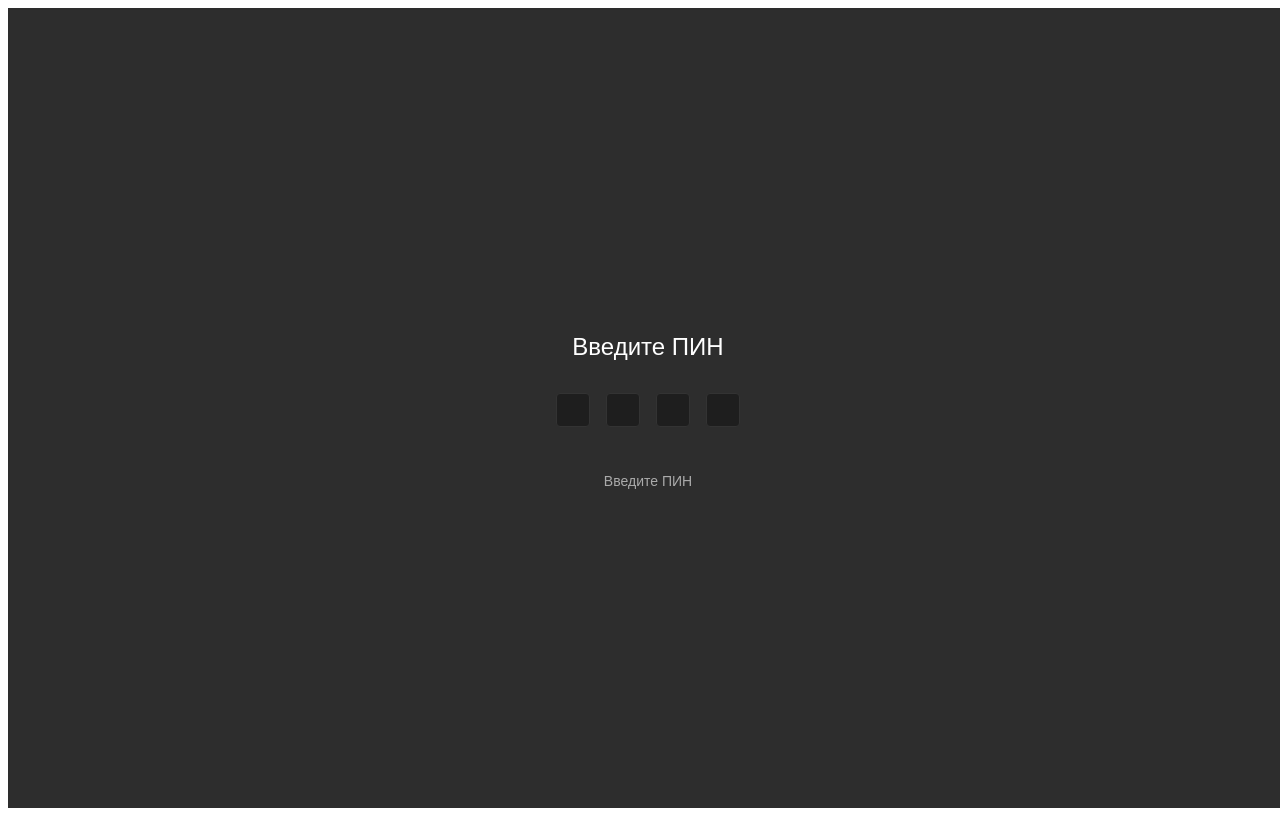
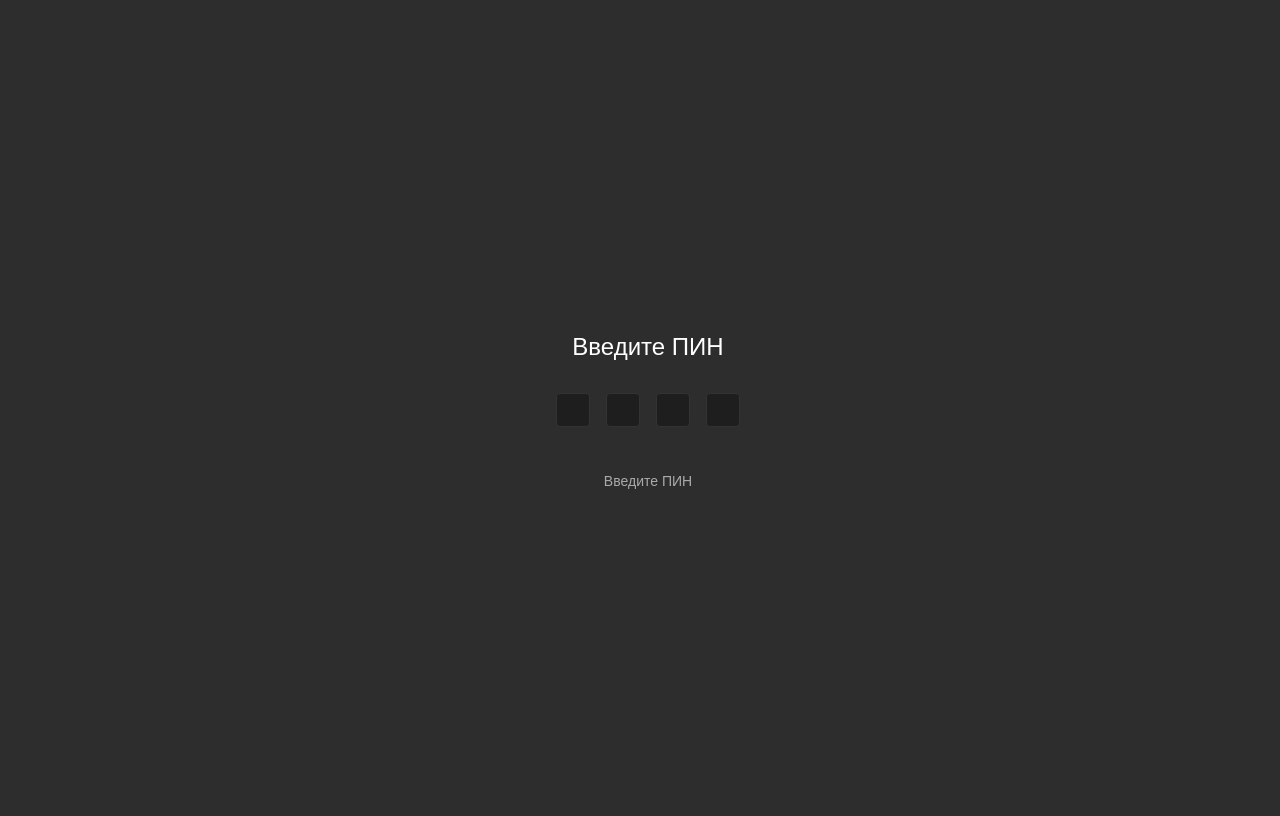
Before and after one commit to avryahov/debit-credit-web, a React (Create React App) app: page /pin in a window 1280 px wide. Built offline with nearby package versions, Linux system fonts and the light colour scheme.

Commit message:
fix: use global reset in App.css to eliminate white borders

```diff
--- a/src/app/App.css
+++ b/src/app/App.css
@@ -13,6 +13,16 @@
   --input-focus: var(--accent-blue);
 }
 
+html,
+body,
+#root {
+  width: 100%;
+  height: 100%;
+  overflow: hidden;
+  background-color: var(--background-dark);
+  color: var(--text-light);
+}
+
 .App {
   text-align: center;
   background-color: var(--background-dark);
--- a/src/features/launcher/ui/launcher.module.scss
+++ b/src/features/launcher/ui/launcher.module.scss
@@ -2,8 +2,6 @@
   position: fixed;
   top: 0;
   left: 0;
-  width: 100vw;
-  height: 100vh;
   background-color: var(--background-dark);
   display: flex;
   align-items: center;
--- a/src/pages/pin-screen/ui/pin-screen.module.scss
+++ b/src/pages/pin-screen/ui/pin-screen.module.scss
@@ -3,7 +3,6 @@
   flex-direction: column;
   align-items: center;
   justify-content: center;
-  height: 100vh;
   background-color: var(--background-dark);
   color: var(--text-light);
   font-family: 'Arial', sans-serif;
```
